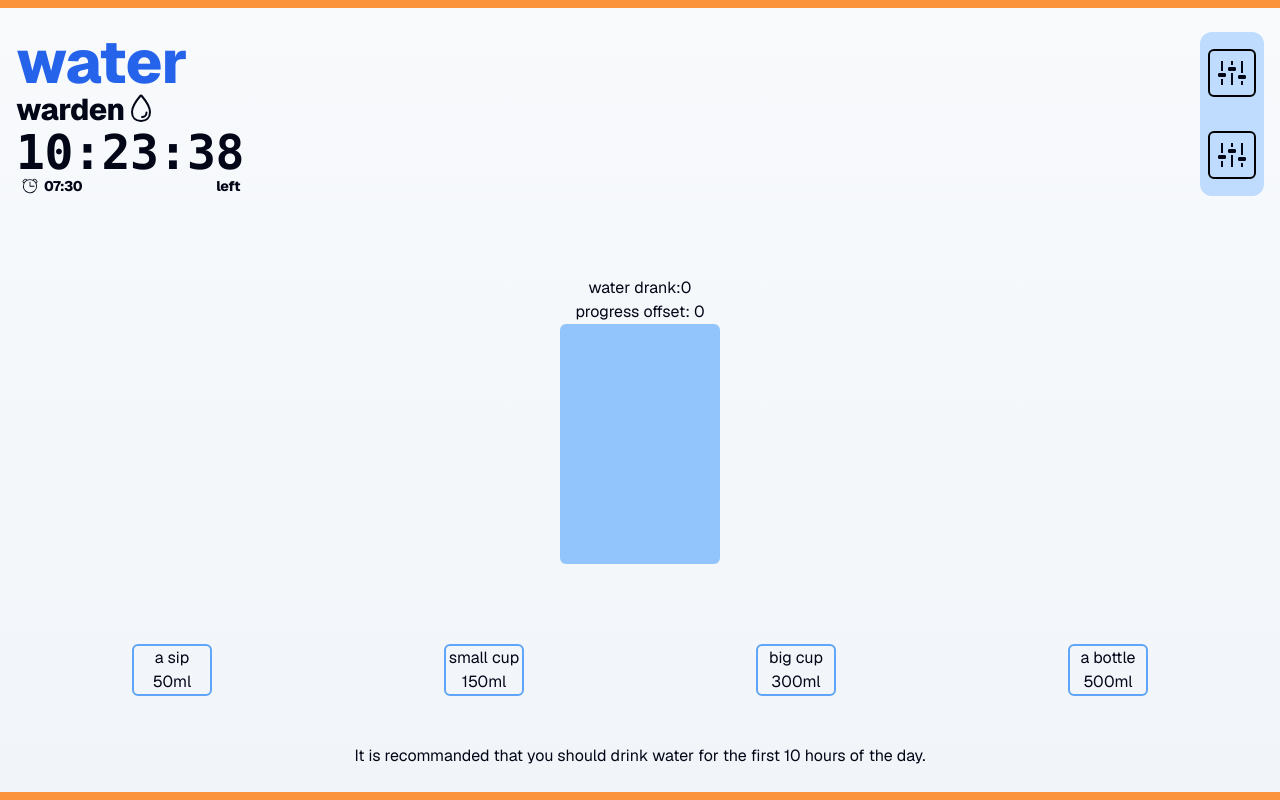
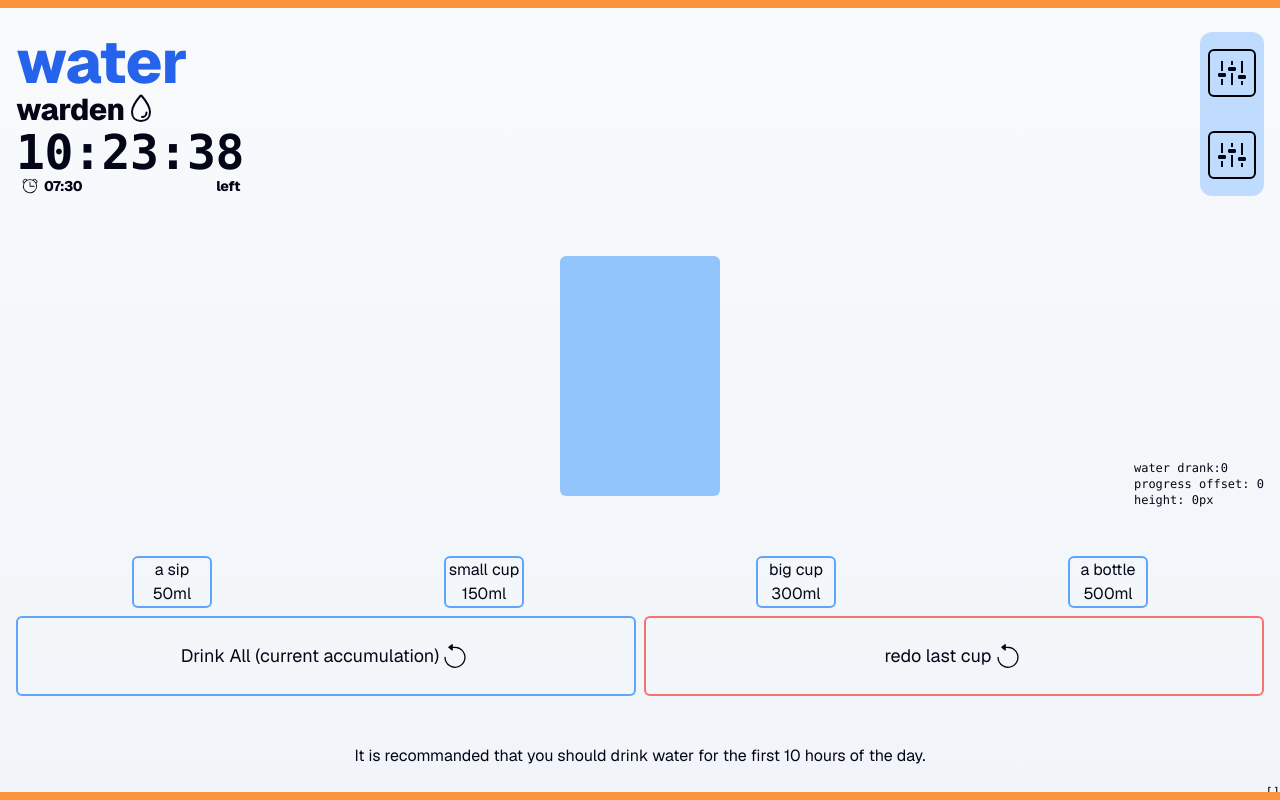
Before and after one commit to Pakkerman/water-warden, a Next.js app: page / in a window 1280 px wide. Built offline with nearby package versions, Linux system fonts and the light colour scheme.

Commit message:
feat: undo button

```diff
--- a/src/app/_components/drinks.tsx
+++ b/src/app/_components/drinks.tsx
@@ -1,4 +1,5 @@
-import { useWaterContext } from "../contexts/WaterContenxt";
+import { UndoIcon } from "~/svgs";
+import { useWaterContext } from "../contexts/WaterContext";
 
 const drinks = [
   {
@@ -20,12 +21,50 @@ const drinks = [
 ];
 
 export function Drinks() {
-  const {
-    accumulation,
-    waterConsumption,
-    setAccumulation,
-    setWaterConsumption,
-  } = useWaterContext();
+  const { history } = useWaterContext();
+  return (
+    <div className="flex w-full flex-col items-center justify-center gap-2">
+      <DrinkButtons />
+      <div className="flex w-full cursor-pointer items-center justify-center gap-2">
+        <DrinkAllButton />
+        <UndoDrinkButton />
+      </div>
+      <div className="fixed bottom-0 right-0 z-10 text-xs">
+        <pre>{JSON.stringify(history, null, 2)}</pre>
+      </div>
+    </div>
+  );
+}
+
+function DrinkAllButton() {
+  // TODO: this button
+  // const { setHistory } = useWaterContext();
+  return (
+    <button
+      className="flex h-20 w-[50%] items-center justify-center rounded-md border-2 border-blue-400 text-lg hover:border-orange-400"
+      // onClick={() => setHistory((prev) => prev.slice(0, prev.length - 1))}
+    >
+      Drink All (current accumulation)
+      <UndoIcon size={32} />
+    </button>
+  );
+}
+
+function UndoDrinkButton() {
+  const { setHistory } = useWaterContext();
+  return (
+    <button
+      className="flex h-20 w-[50%] items-center justify-center rounded-md border-2 border-red-400 text-lg hover:border-orange-400"
+      onClick={() => setHistory((prev) => prev.slice(0, prev.length - 1))}
+    >
+      redo last cup <UndoIcon size={32} />
+    </button>
+  );
+}
+
+function DrinkButtons() {
+  const { waterConsumption, setWaterConsumption, setHistory } =
+    useWaterContext();
 
   return (
     <ul className="flex w-full justify-around">
@@ -33,7 +72,10 @@ export function Drinks() {
         <li
           className="flex w-20 cursor-pointer flex-col items-center justify-center rounded-md border-2 border-blue-400 hover:border-orange-400"
           key={amount}
-          onClick={() => setWaterConsumption(waterConsumption + amount)}
+          onClick={() => {
+            setWaterConsumption(waterConsumption + amount);
+            setHistory((prev) => [...prev, { amount }]);
+          }}
         >
           <p>{name}</p>
           <p>{amount}ml</p>
--- a/src/app/_components/waterAccumulator.tsx
+++ b/src/app/_components/waterAccumulator.tsx
@@ -1,31 +1,40 @@
 "use client";
 
 import { useTimeContext } from "../contexts/TimerContext";
-import { useWaterContext } from "../contexts/WaterContenxt";
+import { useWaterContext } from "../contexts/WaterContext";
 
 const HEIGHT = 240;
 const WATER_GOAL = 2500;
 const TEN_HOURS_IN_SECONDS = 60 * 60 * 10;
+const ACCUMULATION_PER_SECOND = 100 / TEN_HOURS_IN_SECONDS;
 
 export function WaterAccumulator() {
   const { countdown } = useTimeContext();
-  const { waterConsumption } = useWaterContext();
+  const { history } = useWaterContext();
   const progress = 1 - countdown / TEN_HOURS_IN_SECONDS;
-  const progressOffset = Math.min(waterConsumption / WATER_GOAL, 1);
+  const progressOffset = Math.min(
+    history.reduce((acc, curr) => acc + curr.amount, 0) / WATER_GOAL,
+    1,
+  );
 
   const style = {
-    height: `${Math.max(HEIGHT * (progress - progressOffset), 0)}px`,
+    height: `${Math.max(Math.floor(HEIGHT * (progress - progressOffset)), 0)}px`,
   };
 
   return (
     <div className="relative flex h-full flex-col items-center justify-center ">
       {/* <div className="absolute left-20 top-[50%] h-[300px] w-2 translate-y-[-50%] bg-slate-950" /> */}
       {/* <div className="absolute right-20 top-[50%] h-[300px] w-2 translate-y-[-50%] bg-slate-950" /> */}
-      <p>water drank:{waterConsumption}</p>
-      <p>progress offset: {progressOffset}</p>
+      <div className="absolute bottom-0 right-0 z-10 text-xs">
+        <pre>
+          water drank:{history.reduce((acc, curr) => acc + curr.amount, 0)}
+        </pre>
+        <pre>progress offset: {progressOffset}</pre>
+        <pre>height: {style.height}</pre>
+      </div>
       <div className="border-3 relative h-60 w-40 rounded-md border-black bg-blue-300">
         <div
-          className="absolute inset-x-4 bottom-0 rounded-md bg-blue-400"
+          className="absolute inset-x-4 bottom-0 rounded-md bg-blue-400 transition-all"
           style={style}
         ></div>
       </div>
--- a/src/app/contexts/Providers.tsx
+++ b/src/app/contexts/Providers.tsx
@@ -1,7 +1,7 @@
 "use client";
 
 import { TimeContextProvider } from "./TimerContext";
-import { WaterContextProvider } from "./WaterContenxt";
+import { WaterContextProvider } from "./WaterContext";
 
 export function Providers({ children }: { children: React.ReactNode }) {
   return (
--- a/src/app/contexts/WaterContenxt.tsx
+++ b/src/app/contexts/WaterContext.tsx
@@ -1,13 +1,17 @@
 "use client";
 
-import { createContext, useContext, useState } from "react";
+import { createContext, useContext, useEffect, useState } from "react";
 
 type WaterContext = {
   accumulation: number;
   setAccumulation: React.Dispatch<React.SetStateAction<number>>;
   waterConsumption: number;
   setWaterConsumption: React.Dispatch<React.SetStateAction<number>>;
+  history: History;
+  setHistory: React.Dispatch<React.SetStateAction<History>>;
 };
+
+type History = Array<{ amount: number }>;
 
 const WaterContext = createContext<WaterContext | null>(null);
 export function WaterContextProvider({
@@ -17,14 +21,17 @@ export function WaterContextProvider({
 }) {
   const [accumulation, setAccumulation] = useState(500);
   const [waterConsumption, setWaterConsumption] = useState(0);
+  const [history, setHistory] = useState<History>([]);
 
   return (
     <WaterContext.Provider
       value={{
         accumulation,
         waterConsumption,
+        history,
         setAccumulation,
         setWaterConsumption,
+        setHistory,
       }}
     >
       {children}
--- a/src/svgs.tsx
+++ b/src/svgs.tsx
@@ -81,3 +81,21 @@ export function AlarmIcon({ size = 16 }: { size?: number }) {
     </svg>
   );
 }
+
+export function UndoIcon({ size = 16 }: { size?: number }) {
+  return (
+    <svg
+      height={size}
+      width={size}
+      stroke="currentColor"
+      fill="currentColor"
+      strokeWidth="0"
+      viewBox="0 0 24 24"
+      xmlns="http://www.w3.org/2000/svg"
+    >
+      <g id="Undo">
+        <path d="M19.939,13.67A7.958,7.958,0,0,1,7.8,19.74a8.061,8.061,0,0,1-3.77-6.77.5.5,0,0,1,1,0,6.976,6.976,0,0,0,11,5.7,6.969,6.969,0,0,0-1-11.97,10.075,10.075,0,0,0-4.64-.69V7.46a.5.5,0,0,1-.81.39L7.109,5.9a.5.5,0,0,1,0-.79L9.6,3.17a.5.5,0,0,1,.8.4V5.01c.71-.01,1.43-.03,2.13.02a7.985,7.985,0,0,1,7.41,8.64Z"></path>
+      </g>
+    </svg>
+  );
+}
```
Also changed, not shown: 1 other file (tests, documents, lock files or other folders).
